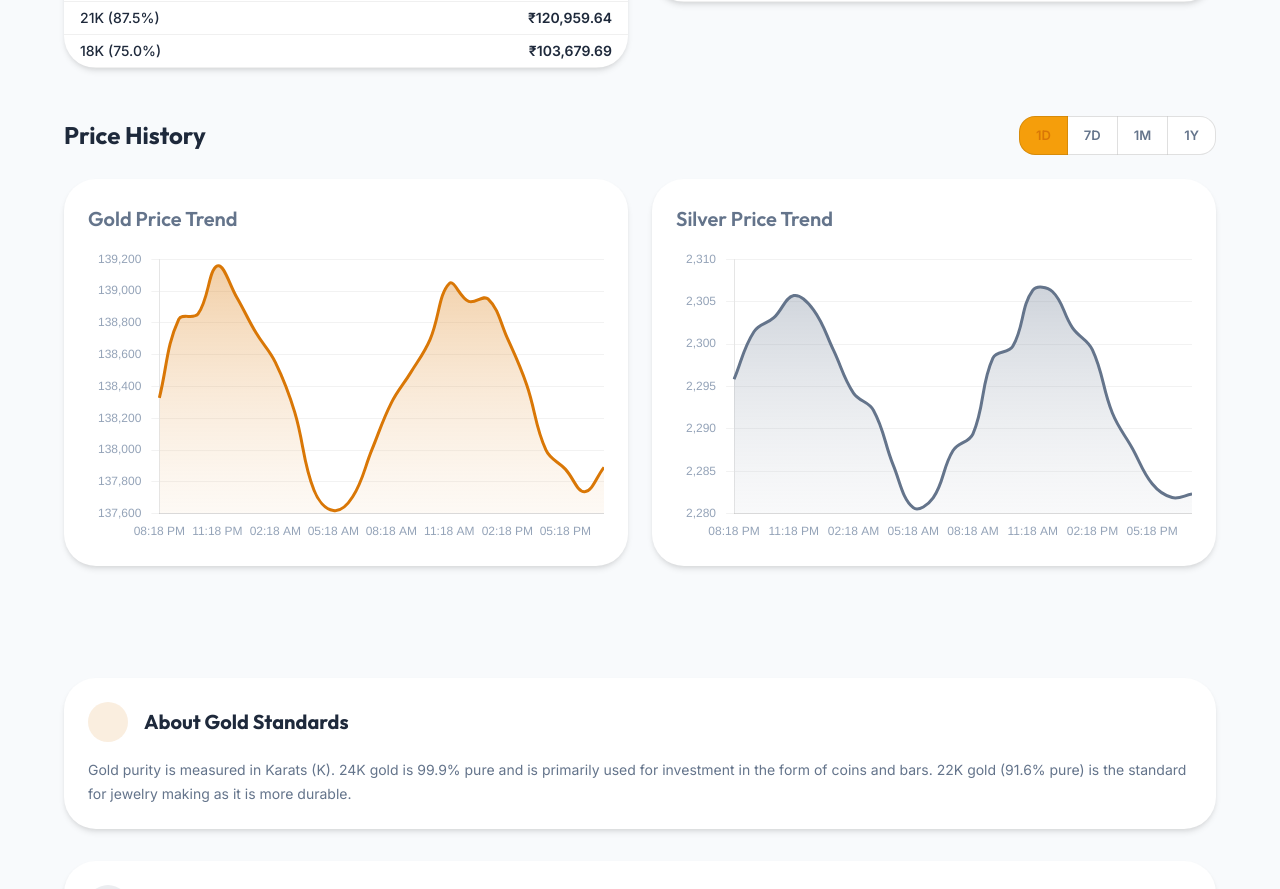
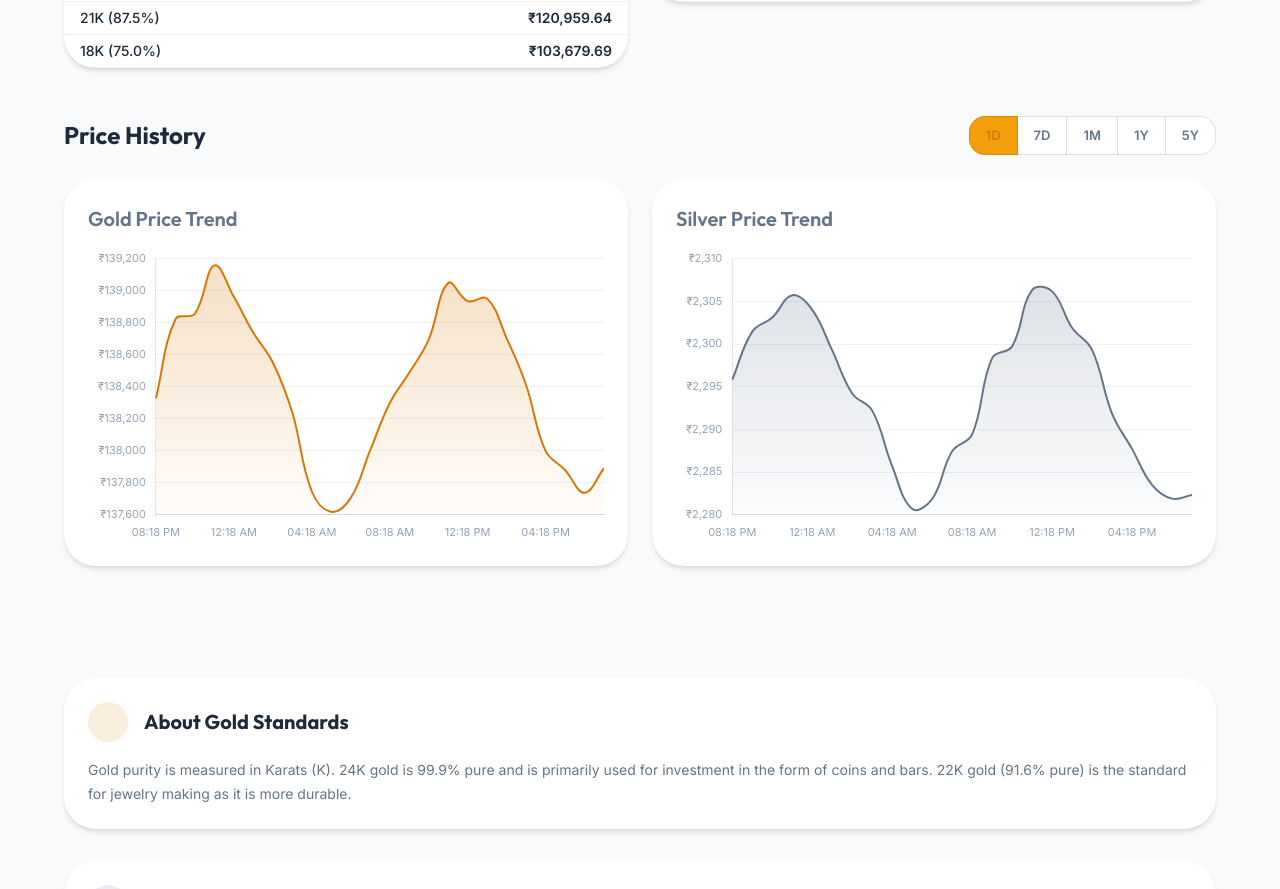
Before and after one commit to BhaveshBishnoi/gold-silver-now, a Next.js app: page / in a window 1280 px wide. Shown: the part 850-1739 px from the top of the page. Built offline with nearby package versions, Linux system fonts and the light colour scheme; no server answers; some icons are missing; what @mui/material-nextjs would draw is missing.

Commit message:
new Added

```diff
--- a/components/Charts.tsx
+++ b/components/Charts.tsx
@@ -14,33 +14,39 @@ interface ChartProps {
     range: string;
 }
 
-const ChartComponent = ({ data, labels, type, range }: ChartProps) => {
+const ChartComponent = ({ data, labels, type, range }: any) => {
     const { currency, exchangeRates } = useSettings();
-    const color = type === 'gold' ? '#d97706' : '#64748b'; // Updated colors for light theme
-    const gradientColor = type === 'gold' ? 'rgba(217, 119, 6, 0.4)' : 'rgba(100, 116, 139, 0.4)';
+
+    // Pixel Perfect Colors
+    // Gold: Amber-500 (#f59e0b) to Amber-600 (#d97706)
+    // Silver: Slate-400 (#94a3b8) to Slate-500 (#64748b)
+    const color = type === 'gold' ? '#d97706' : '#64748b';
+    const gradientStart = type === 'gold' ? 'rgba(217, 119, 6, 0.25)' : 'rgba(100, 116, 139, 0.25)';
+    const gradientEnd = type === 'gold' ? 'rgba(217, 119, 6, 0.0)' : 'rgba(100, 116, 139, 0.0)';
 
     const chartData = {
         labels,
         datasets: [
             {
-                label: `${type === 'gold' ? 'Gold' : 'Silver'} Price (${currency})`,
+                label: type === 'gold' ? 'Gold Price' : 'Silver Price',
                 data,
                 borderColor: color,
                 backgroundColor: (context: any) => {
                     const ctx = context.chart.ctx;
-                    const gradient = ctx.createLinearGradient(0, 0, 0, 400);
-                    gradient.addColorStop(0, gradientColor);
-                    gradient.addColorStop(1, 'rgba(255, 255, 255, 0)');
+                    const gradient = ctx.createLinearGradient(0, 0, 0, 300);
+                    gradient.addColorStop(0, gradientStart);
+                    gradient.addColorStop(1, gradientEnd);
                     return gradient;
                 },
-                borderWidth: 3,
+                borderWidth: 2,
                 fill: true,
-                tension: 0.4,
+                tension: 0.4, // Smooth curve
                 pointRadius: 0,
-                pointHoverRadius: 6,
-                pointBackgroundColor: '#ffffff',
-                pointBorderColor: color,
-                pointBorderWidth: 2,
+                pointHitRadius: 10, // Larger hit area for tooltip
+                pointHoverRadius: 4,
+                pointHoverBackgroundColor: '#ffffff',
+                pointHoverBorderColor: color,
+                pointHoverBorderWidth: 2,
             },
         ],
     };
@@ -51,14 +57,19 @@ const ChartComponent = ({ data, labels, type, range }: ChartProps) => {
         plugins: {
             legend: { display: false },
             tooltip: {
-                mode: 'index' as const,
+                enabled: true,
+                mode: 'index',
                 intersect: false,
-                backgroundColor: '#ffffff',
-                titleColor: '#1e293b',
-                bodyColor: '#475569',
-                borderColor: 'rgba(0, 0, 0, 0.1)',
+                backgroundColor: 'rgba(255, 255, 255, 0.95)',
+                titleColor: '#0f172a',
+                bodyColor: '#334155',
+                borderColor: 'rgba(148, 163, 184, 0.2)',
                 borderWidth: 1,
-                padding: 12,
+                padding: 10,
+                boxPadding: 4,
+                cornerRadius: 8,
+                titleFont: { family: 'Inter, sans-serif', size: 13, weight: '600' },
+                bodyFont: { family: 'Inter, sans-serif', size: 12 },
                 callbacks: {
                     label: function (context: any) {
                         let label = context.dataset.label || '';
@@ -66,30 +77,48 @@ const ChartComponent = ({ data, labels, type, range }: ChartProps) => {
                             label += ': ';
                         }
                         if (context.parsed.y !== null) {
-                            label += exchangeRates[currency].symbol + context.parsed.y.toLocaleString(undefined, { minimumFractionDigits: 2, maximumFractionDigits: 2 });
+                            const symbol = exchangeRates[currency]?.symbol || '';
+                            label += symbol + context.parsed.y.toLocaleString(undefined, { minimumFractionDigits: 2, maximumFractionDigits: 2 });
                         }
                         return label;
-                    },
-                },
+                    }
+                }
             },
         },
         scales: {
             x: {
                 grid: { display: false, drawBorder: false },
-                ticks: { color: '#94a3b8', maxTicksLimit: 8 },
+                ticks: {
+                    color: '#94a3b8',
+                    font: { family: 'Inter, sans-serif', size: 11 },
+                    maxTicksLimit: range === '1D' ? 6 : 8,
+                    maxRotation: 0
+                },
             },
             y: {
-                grid: { color: 'rgba(0, 0, 0, 0.05)', borderDash: [5, 5] },
-                ticks: { color: '#94a3b8', padding: 10 },
+                grid: {
+                    color: 'rgba(226, 232, 240, 0.6)',
+                    drawBorder: false,
+                    tickLength: 0
+                },
+                ticks: {
+                    color: '#94a3b8',
+                    font: { family: 'Inter, sans-serif', size: 11 },
+                    padding: 10,
+                    callback: function (value: any) {
+                        return exchangeRates[currency]?.symbol + value.toLocaleString();
+                    }
+                },
             },
         },
         interaction: {
-            mode: 'nearest' as const,
-            axis: 'x' as const,
+            mode: 'nearest',
+            axis: 'x',
             intersect: false,
         },
     };
 
+    // @ts-ignore
     return <Line data={chartData} options={options} />;
 };
 
--- a/components/ChartsSection.tsx
+++ b/components/ChartsSection.tsx
@@ -44,18 +44,34 @@ const ChartsSection = ({ history, goldPrices, silverPrices }: ChartsSectionProps
         const ozToGram = 31.1034768;
 
         if (range !== '1D') {
-            const points = range === '7D' ? 7 : (range === '1M' ? 30 : 365);
-            processedHistory = [];
-            const baseGold = goldData.price;
-            const baseSilver = silverData.price;
+            const pointsMap: { [key: string]: number } = { '7D': 7, '1M': 30, '1Y': 365, '5Y': 1825 };
+            const points = pointsMap[range] || 30;
 
-            for (let i = points; i >= 0; i--) {
-                processedHistory.push({
+            const generatedPoints = [];
+            let currentGold = goldData.price;
+            let currentSilver = silverData.price;
+
+            // Volatility factors
+            const volGold = 0.008; // 0.8% daily volatility
+            const volSilver = 0.015; // 1.5% daily volatility
+
+            for (let i = 0; i < points; i++) {
+                generatedPoints.push({
                     timestamp: now - (i * 86400),
-                    gold: baseGold + (Math.random() * (baseGold * 0.02) - (baseGold * 0.01)),
-                    silver: baseSilver + (Math.random() * (baseSilver * 0.02) - (baseSilver * 0.01))
+                    gold: currentGold,
+                    silver: currentSilver
                 });
+
+                // Update for "yesterday"
+                const goldChange = 1 + (Math.random() * volGold * 2 - volGold);
+                const silverChange = 1 + (Math.random() * volSilver * 2 - volSilver);
+
+                currentGold = currentGold / goldChange;
+                currentSilver = currentSilver / silverChange;
             }
+
+            processedHistory = generatedPoints.reverse();
+
         } else {
             processedHistory.sort((a, b) => a.timestamp - b.timestamp);
         }
@@ -117,7 +133,7 @@ const ChartsSection = ({ history, goldPrices, silverPrices }: ChartsSectionProps
                         }
                     }}
                 >
-                    {['1D', '7D', '1M', '1Y'].map((r) => (
+                    {['1D', '7D', '1M', '1Y', '5Y'].map((r) => (
                         <ToggleButton key={r} value={r}>
                             {r}
                         </ToggleButton>
```
